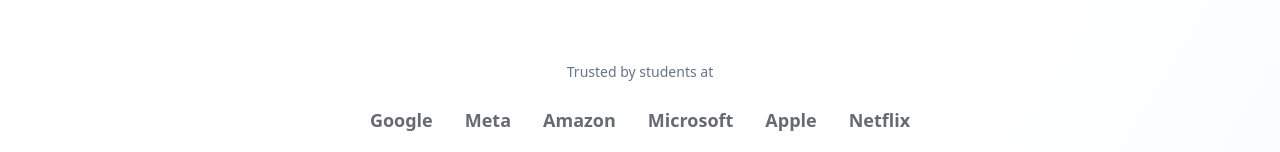
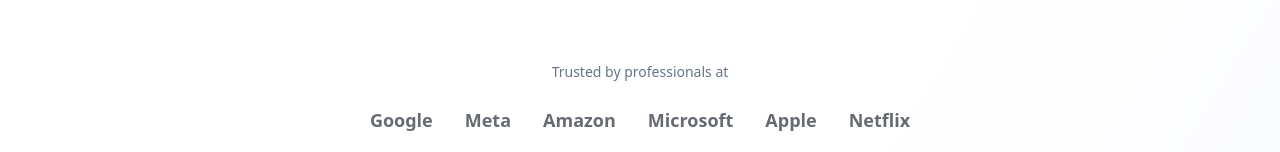
Before and after one commit to RishabhSinha07/ResumeCraft, a React (Vite) app: page / in a window 1280 px wide. Shown: the part 562-714 px from the top of the page. Built offline with nearby package versions, Linux system fonts and the light colour scheme.

Commit message:
Updating UI string

```diff
--- a/src/components/LandingPage.tsx
+++ b/src/components/LandingPage.tsx
@@ -100,7 +100,7 @@
             transition={{ duration: 0.6, delay: 0.4 }}
             className="mb-20"
           >
-            <p className="text-sm text-muted-foreground mb-6">Trusted by students at</p>
+            <p className="text-sm text-muted-foreground mb-6">Trusted by professionals at</p>
             <div className="flex flex-wrap justify-center items-center gap-8 opacity-60">
               {['Google', 'Meta', 'Amazon', 'Microsoft', 'Apple', 'Netflix'].map((company, i) => (
                 <motion.div
```
